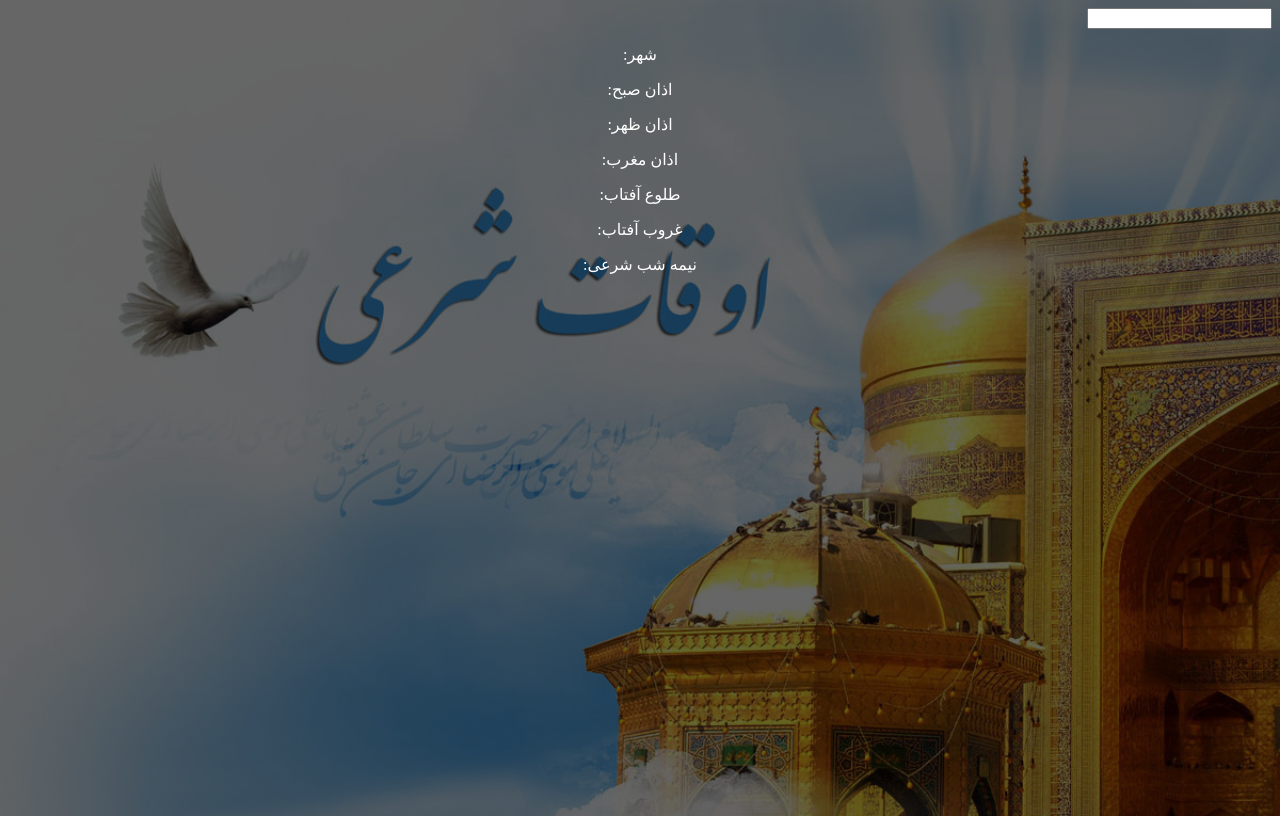
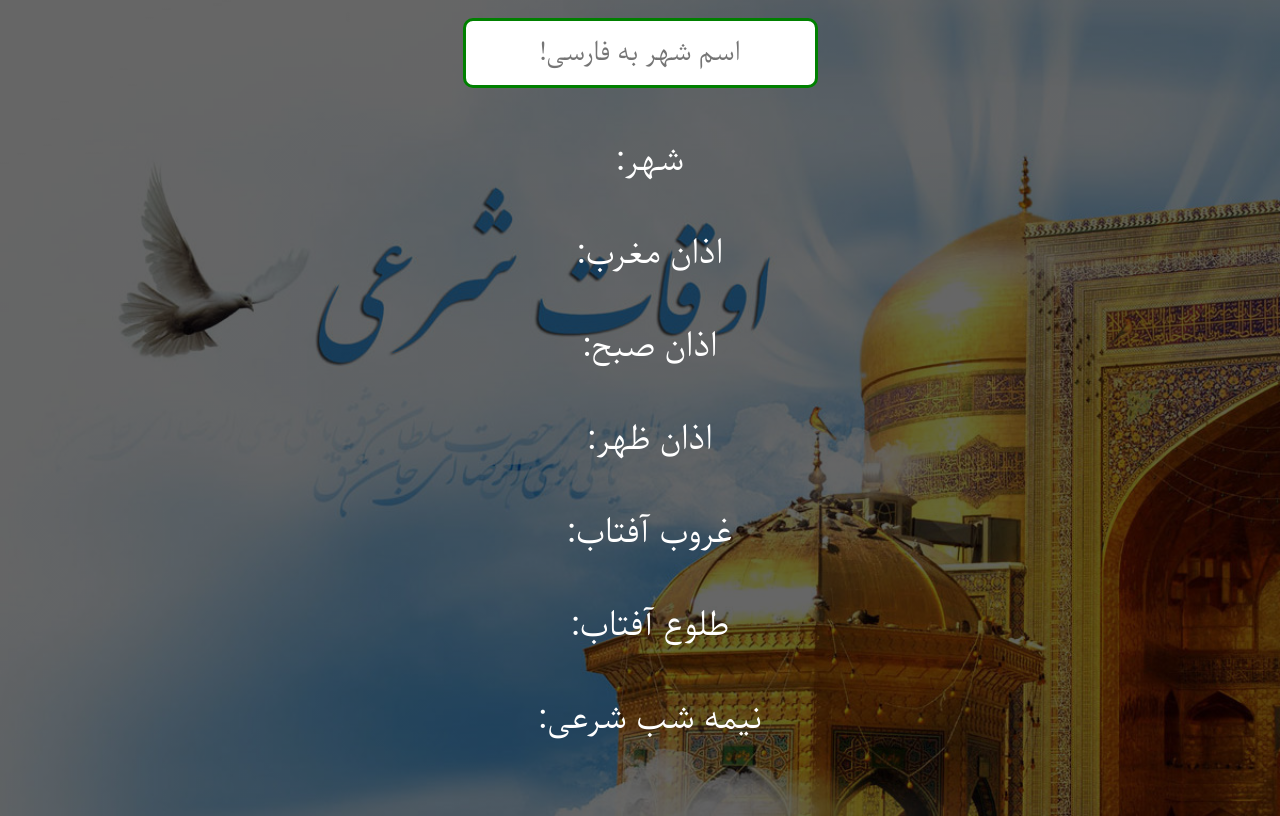
Before and after one commit to Mamalrebel/oghat-sharee, a plain HTML site: page index.html in a window 1280 px wide. Drawn offline with Linux system fonts and the light colour scheme.

Commit message:
oghat added

```diff
--- a/app.js
+++ b/app.js
@@ -17,8 +17,9 @@ function loadJSON(method , url , callback){
     xhr.onreadystatechange = function () {
         if(this.status === 200 && this.readyState === 4){
             callback(JSON.parse(this.response));
+            id("erorr").innerHTML = "";
         } else {
-
+            id("erorr").innerHTML = `<span id="erorr-1">اسم شهر اشتباه است یا اطلاعات شهر مورد نظر موجود نیست!</>`
         }
     }
     xhr.send();
@@ -33,13 +34,13 @@ var $gh_aftab = id("gh-aftab");
 var $nime_shab = id("nime-shab");
 
 function displayResult(response){
-    $location.innerHTML = `${response.result.city}`;
-    $azan_maghreb.innerHTML = `${response.result.azan_maghreb}`;
-    $azan_sobh.innerHTML = `${response.result.azan_sobh}`;
-    $azan_zohr.innerHTML = `${response.result.azan_zohre}`;
-    $gh_aftab.innerHTML = `${response.result.ghorob_aftab}`;
-    $t_aftab.innerHTML = `${response.result.toloe_aftab}`;
-    $nime_shab.innerHTML = `${response.result.nime_shabe_sharie}`;
+    $location.innerHTML = ` ${response.result.city}`;
+    $azan_maghreb.innerHTML = ` ${response.result.azan_maghreb}`;
+    $azan_sobh.innerHTML = ` ${response.result.azan_sobh}`;
+    $azan_zohr.innerHTML = ` ${response.result.azan_zohre}`;
+    $gh_aftab.innerHTML = ` ${response.result.ghorob_aftab}`;
+    $t_aftab.innerHTML = ` ${response.result.toloe_aftab}`;
+    $nime_shab.innerHTML = ` ${response.result.nime_shabe_sharie}`;
 }
 
 
--- a/index.html
+++ b/index.html
@@ -8,18 +8,19 @@
     <title>اوقات شرعی</title>
 </head>
 <body>
-    <input type="text" id="oghat">
-    <div class="oghat">
-        <p> شهر: <span id="location"></span></p>
-        <p> اذان صبح: <span id="azan-sobh"></span></p>
-        <p> اذان ظهر: <span id="azan-zohr"></span></p>
-        <p> اذان مغرب: <span id="azan-maghreb"></span></p>
-        <p> طلوع آفتاب: <span id="t-aftab"></span></p>
-        <p> غروب آفتاب: <span id="gh-aftab"></span></p>
-        <p> نیمه شب شرعی: <span id="nime-shab"></span></p>
-
+    <div class="oghat-sharee">
+        <input type="text" id="oghat" placeholder="اسم شهر به فارسی!">
+        <div class="oghat-d">
+            <p> شهر: <span id="location"></span></p>
+            <p> اذان مغرب: <span id="azan-sobh"></span></p>
+            <p> اذان صبح: <span id="t-aftab"></span></p>
+            <p> اذان ظهر: <span id="azan-zohr"></span></p>
+            <p> غروب آفتاب: <span id="gh-aftab"></span></p>
+            <p> طلوع آفتاب: <span id="azan-maghreb"></span></p>
+            <p> نیمه شب شرعی: <span id="nime-shab"></span></p>
+            <span id="erorr" ></span>
+        </div>
     </div>
-
 
     <script src="./app.js"></script>
 </body>
--- a/main.css
+++ b/main.css
@@ -1,10 +1,67 @@
+@font-face{
+    font-family: parasto;
+    src: url(./assets/Parastoo.ttf);
+}
+
 body {
-    background: linear-gradient(rgba(0 , 0 , 0 , 0.6) , rgba(0 , 0 , 0 , 0.6)) , url(./اوقات+شرعی.jpg) no-repeat center/cover;
+    background: linear-gradient(rgba(0 , 0 , 0 , 0.6) , rgba(0 , 0 , 0 , 0.6)) , url(./assets/اوقات+شرعی.jpg) no-repeat center/cover;
     min-height: 100vh;
     direction: rtl;
+    font-family: parasto;
 }
 
-.oghat {
+.oghat-sharee {
+    display: flex;
+    flex-direction: column;
+}
+
+#oghat {
+    padding: 10px 20px;
+    margin: 10px auto;
+    align-items: center;
+    justify-content: center;
+    font-size: 25px;
+    font-weight: 500;
+    font-family: parasto;
+    border: 3px solid green;
+    border-radius: 10px;
+    outline: none;
+    min-width: 300px;
     text-align: center;
+}
+
+
+.oghat-d {
+    text-align: center;
+}
+
+.oghat-d p {
     color: white;
+    font-size: 2em;
+    font-weight: 500;
 }
+.oghat-d p span {
+    margin-right: 20px;
+    color: rgb(16, 175, 200);
+    font-weight: 700;
+    font-size: 35px;
+}
+#erorr-1 {
+    background-color: rgb(236, 22, 22, 0.7);
+    position: absolute;
+    right: 100px;
+    top: 100px;
+    padding: 20px;
+    width: 250px;
+    height: 50px;
+    border-radius: 10px;
+    color: white;
+    font-weight: 500;
+}
+
+.hide {
+    opacity: 0;
+}
+.show {
+    opacity: 100%;
+}
```
Also changed, not shown: assets/Parastoo.ttf (added), assets/اوقات+شرعی.jpg (renamed from اوقات+شرعی.jpg).
